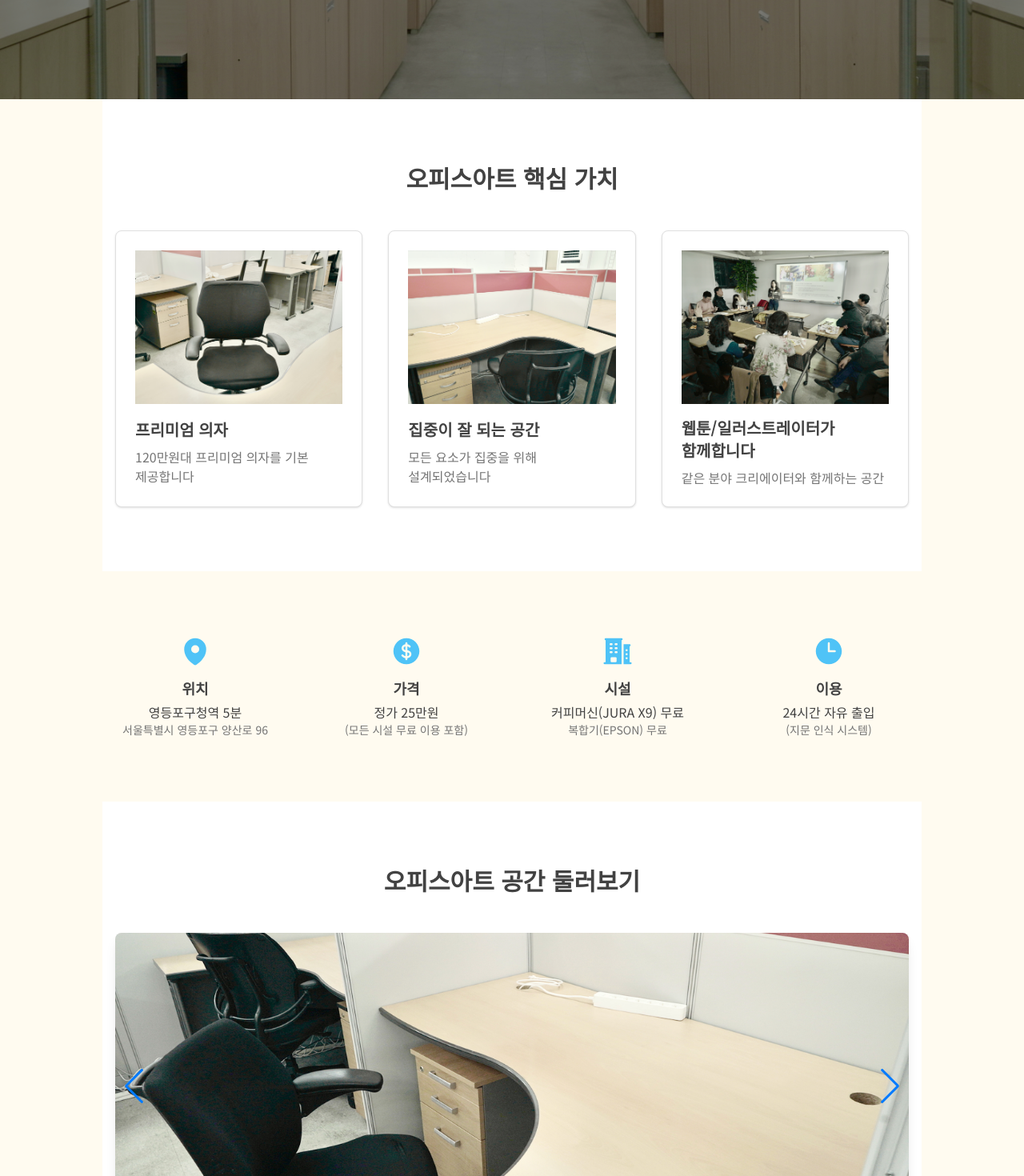
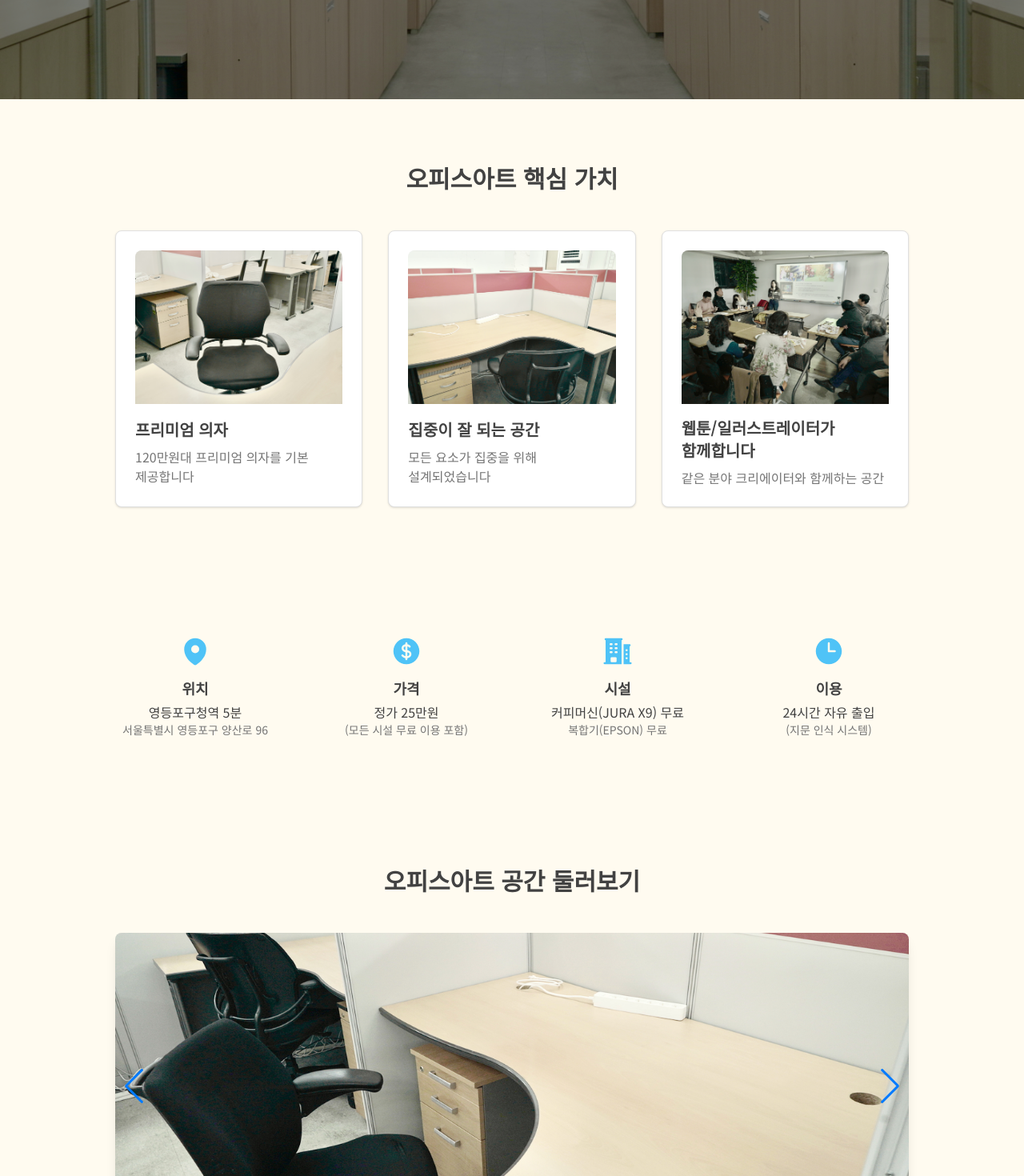
Before and after one commit to hwangtab/officeart2, a Next.js app: page / in a window 1280 px wide. Shown: the part 540-2010 px from the top of the page at 80% size. Built offline with nearby package versions, Linux system fonts and the light colour scheme; no server answers; a web font is replaced by a local one.

Commit message:
feat: Apply final color theme and design improvements

```diff
--- a/src/components/Card.tsx
+++ b/src/components/Card.tsx
@@ -7,7 +7,8 @@ interface CardProps {
 
 const Card: React.FC<CardProps> = ({ children, className = '' }) => {
   // Define base card styles
-  const baseStyles = "bg-background-section p-6 rounded-lg shadow border border-border-light"; // Use white background, light border
+  // Add hover effects: increased shadow and primary color border
+  const baseStyles = "bg-background-section p-6 rounded-lg shadow border border-border-light transition duration-300 hover:shadow-xl hover:border-primary";
 
   // Combine base styles with any additional classes passed via props
   const combinedClassName = `${baseStyles} ${className}`;
--- a/src/components/CoreValuesSection.tsx
+++ b/src/components/CoreValuesSection.tsx
@@ -4,7 +4,7 @@ import Card from '@/components/Card';
 
 export default function CoreValuesSection() {
   return (
-    <section className="w-full max-w-5xl mx-auto py-20 px-4 bg-background-section"> {/* Set white background */}
+    <section className="w-full max-w-5xl mx-auto py-20 px-4 bg-background-main"> {/* Revert to main background to avoid white-on-white */}
       <h2 className="text-3xl font-bold text-center mb-12 text-text-primary">오피스아트 핵심 가치</h2> {/* Ensure primary text color */}
       {/* Added items-stretch to make cards same height */}
       <div className="grid grid-cols-1 md:grid-cols-3 gap-8 items-stretch">
@@ -13,7 +13,7 @@ export default function CoreValuesSection() {
         <Link href="/premium-chairs" aria-label="프리미엄 의자 자세히 보기">
           {/* Use Card component - Add h-full, flex, flex-col */}
           <Card className="overflow-hidden transform transition duration-300 hover:-translate-y-2 group h-full flex flex-col">
-            <div className="relative w-full h-48"> {/* Image 컴포넌트 사용 위해 relative 추가 */}
+            <div className="relative w-full h-48 rounded-t-lg overflow-hidden"> {/* Add rounded top corners and overflow hidden */}
                {/* Use Next.js Image component */}
                <Image
                  src="/images/values/premium-chair.jpg" // 실제 이미지 경로
@@ -37,7 +37,7 @@ export default function CoreValuesSection() {
            {/* Use Card component - Add h-full */}
            {/* Added flex flex-col for height alignment */}
            <Card className="overflow-hidden transform transition duration-300 hover:-translate-y-2 group flex flex-col h-full">
-            <div className="relative w-full h-48"> {/* Image 컴포넌트 사용 위해 relative 추가 */}
+            <div className="relative w-full h-48 rounded-t-lg overflow-hidden"> {/* Add rounded top corners and overflow hidden */}
                {/* Use Next.js Image component */}
                <Image
                  src="/images/values/focus-environment.jpg" // 실제 이미지 경로
@@ -63,7 +63,7 @@ export default function CoreValuesSection() {
            {/* Added flex flex-col for height alignment */}
            {/* Added flex flex-col for height alignment */}
            <Card className="overflow-hidden transform transition duration-300 hover:-translate-y-2 group flex flex-col h-full">
-            <div className="relative w-full h-48"> {/* Image 컴포넌트 사용 위해 relative 추가 */}
+            <div className="relative w-full h-48 rounded-t-lg overflow-hidden"> {/* Add rounded top corners and overflow hidden */}
                {/* Use Next.js Image component */}
                <Image
                  src="/images/values/creator-community.jpg" // 실제 이미지 경로
--- a/src/components/Footer.tsx
+++ b/src/components/Footer.tsx
@@ -2,14 +2,16 @@ import React from 'react';
 
 const Footer: React.FC = () => {
   return (
-    <footer className="bg-gray-100 text-dark-gray text-sm py-8 mt-16"> {/* Restore original colors */}
+    <footer className="bg-primary text-text-on-primary text-sm py-8 mt-16"> {/* Apply new theme colors */}
       <div className="max-w-7xl mx-auto px-4 sm:px-6 lg:px-8 grid grid-cols-1 md:grid-cols-2 gap-8">
         {/* Contact & Address Info */}
         <div> {/* Removed flex flex-col */}
           <h4 className="font-bold mb-2">한국스마트협동조합</h4>
           {/* Changed p to div, added flex items-center */}
-          <div className="flex items-center leading-normal"><a href="mailto:CONTACT@KOSMART.ORG" className="hover:underline focus:outline-none focus:ring-1 focus:ring-primary-blue rounded transition-colors duration-200">CONTACT@KOSMART.ORG</a></div>
-          <div className="flex items-center leading-normal"><span className="mr-1">TEL :</span> <a href="tel:02-764-3114" className="hover:underline focus:outline-none focus:ring-1 focus:ring-primary-blue rounded transition-colors duration-200">02-764-3114</a></div>
+          {/* Adjust focus ring for new background */}
+          <div className="flex items-center leading-normal"><a href="mailto:CONTACT@KOSMART.ORG" className="hover:underline focus:outline-none focus:ring-1 focus:ring-offset-primary focus:ring-white rounded transition-colors duration-200">CONTACT@KOSMART.ORG</a></div>
+          {/* Adjust focus ring for new background */}
+          <div className="flex items-center leading-normal"><span className="mr-1">TEL :</span> <a href="tel:02-764-3114" className="hover:underline focus:outline-none focus:ring-1 focus:ring-offset-primary focus:ring-white rounded transition-colors duration-200">02-764-3114</a></div>
           <div className="flex items-center leading-normal"><span className="mr-1">FAX :</span> 02-764-3828</div>
           <div className="mt-2 flex items-center leading-normal">(우)03358 서울특별시 영등포구 양산로 96 A213호</div>
           <div className="mt-2 flex items-center leading-normal">업무시간 : 평일 10:00 - 18:00 (점심시간 : 12:00 - 13:00)</div>
--- a/src/components/GallerySection.tsx
+++ b/src/components/GallerySection.tsx
@@ -2,7 +2,7 @@ import HomeClientComponents from '@/components/HomeClientComponents'; // Import
 
 export default function GallerySection() {
   return (
-    <section className="w-full max-w-5xl mx-auto py-20 px-4 bg-background-section"> {/* Set white background */}
+    <section className="w-full max-w-5xl mx-auto py-20 px-4 bg-background-main"> {/* Revert to main background color for consistency */}
       <h2 className="text-3xl font-bold text-center mb-12 text-text-primary">오피스아트 공간 둘러보기</h2> {/* Ensure primary text color */}
       {/* Replace placeholder with the slider component */}
       <HomeClientComponents /> {/* Render the client component wrapper */}
```
